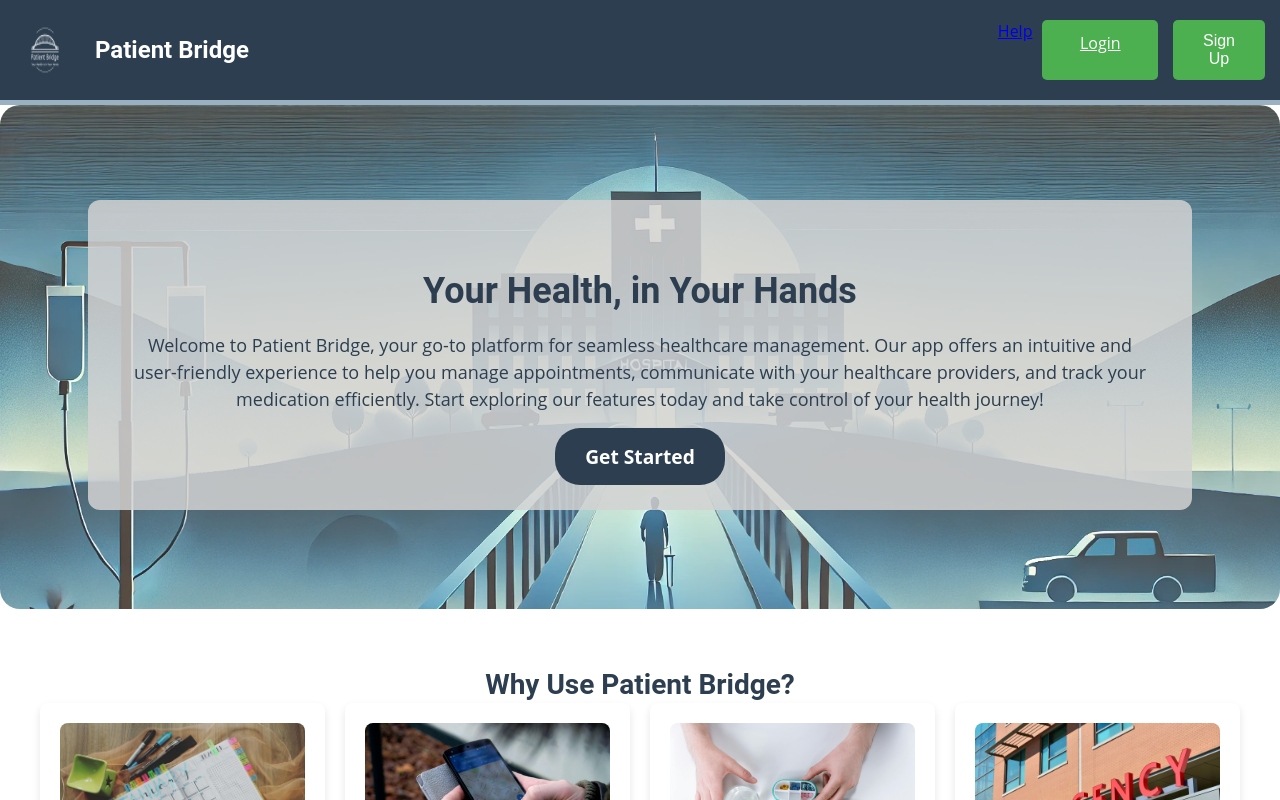
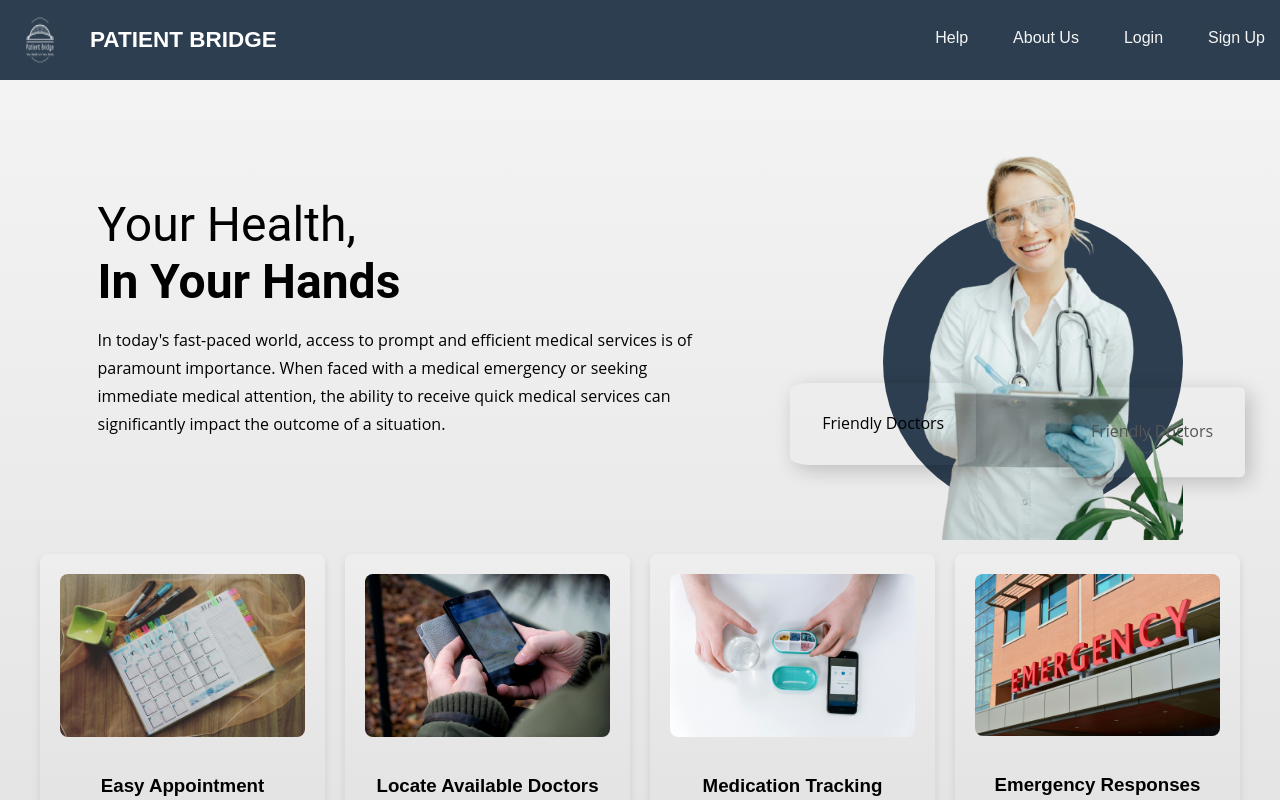
Before and after one commit to JewandreJuliano/Patient-Bridge, a React (Create React App) app in the folder patient-bridge/: page / in a window 1280 px wide. Shown: the top 800 px of the page. Built offline with nearby package versions, Linux system fonts and the light colour scheme.

Commit message:
Updated LandingPage

```diff
--- a/patient-bridge/src/components/LandingPage.jsx
+++ b/patient-bridge/src/components/LandingPage.jsx
@@ -11,48 +11,53 @@ const LandingPage = () => {
 
     return (
         <div className="landing-page">
-            <header className="header sticky-header">
+            <header className="header">
                 <div className="logo-title">
                     <img src="/assets/patient-bridge-icon.png" alt="Company Icon" className="icon" />
-                    <h1 className="title">Patient Bridge</h1>
+                    <h1 className="title">PATIENT BRIDGE</h1>
                 </div>
-                <div className="auth-buttons">
-                    <a href='/'>Help</a>
-                    <a href = '/login' className='login-btn'>Login</a>
-                    <div className="signup-dropdown">
-                        <button className="signup-btn" onClick={handleDropdownToggle}>Sign Up</button>
+
+                <nav className="nav-links">
+                    <a href="/">Help</a>
+                    <a href="/">About Us</a>
+                    <a href="/login">Login</a>
+                    <a href="#" onClick={handleDropdownToggle}>Sign Up</a>
                     {showDropdown && (
                         <div className="dropdown-menu">
                             <a href="/signup/patient" className="dropdown-item">Sign Up as Patient</a>
                             <a href="/signup/doctor" className="dropdown-item">Sign Up as Doctor/Practice</a>
                         </div>
                     )}
+                </nav>
+            </header>
+            <header class="header2">
+        <div class="content">
+          <h1><span>Your Health,</span><br />In Your Hands</h1>
+          <p>
+            In today's fast-paced world, access to prompt and efficient medical
+            services is of paramount importance. When faced with a medical
+            emergency or seeking immediate medical attention, the ability to
+            receive quick medical services can significantly impact the outcome
+            of a situation.
+          </p>
+        </div>
+        <div class="image">
+          <span class="image__bg"></span>
+          <img src="assets/doctor-overlay.png" alt="header image" className='profile-image'/>
+          </div>
+          <div class="image__content image__content__1">
+            <div class="details">
+              <p>Friendly Doctors</p>
             </div>
           </div>
-            </header>
-
-
-            <div className="background-image-container">
-                <img src="/assets/bgroundimage.png" alt="Medical Icons Background" className="background-image" />
+          <div class="image__content image__content__2">
+            <p>Friendly Doctors</p>
           </div>
 
-
-            <div className="hero-section">
-                <h2 className="hero-tagline">Your Health, in Your Hands</h2>
-                <p className="hero-description">
-                    Welcome to Patient Bridge, your go-to platform for seamless healthcare management.
-                    Our app offers an intuitive and user-friendly experience to help you manage appointments,
-                    communicate with your healthcare providers, and track your medication efficiently.
-                    Start exploring our features today and take control of your health journey!
-                </p>
-
-                <a href="/explore" className="cta-button">Get Started</a>
-            </div>
-
+      </header>
 
             <main className="main-content">
                 <section className="benefits">
-                    <h2>Why Use Patient Bridge?</h2>
                     <div className="benefits-grid">
                         <div className="benefit-item">
                             <img src="/assets/calender.jpg" alt="Easy Appointment Scheduling" className="benefit-icon" loading="lazy" />
--- a/patient-bridge/src/styles/LandingPage.css
+++ b/patient-bridge/src/styles/LandingPage.css
@@ -1,75 +1,87 @@
-.landing-page {
-    display: flex;
-    flex-direction: column;
-    min-height: 100vh;
-    font-family: "Open Sans", sans-serif;
+.landing-page{
+    margin: 0;
+    padding: 0;
+    background: linear-gradient(180deg, #f5f5f5 0%, #e0e0e0 100%);
 }
-
 .header {
     display: flex;
     justify-content: space-between;
     align-items: center;
-    padding: 20px;
+    padding: 15px !important;
     background-color: #2c3e50;
-    border-bottom: 5px solid #2c3e50;
-}
-
-.sticky-header {
-    position: sticky;
-    top: 0;
-    z-index: 100;
+    border: none !important;
 }
 
 .logo-title {
     display: flex;
+    font-size: 15px;
     align-items: center;
-    flex-grow: 1;
+    margin-right: auto;
 }
 
 .icon {
-    width: 80px;
-    height: 50px;
-    margin-right: 10px;
+    width: 40px;
+    height: 30px;
+    margin-right: 1px ;
 }
 
 .title {
-    margin: 0;
-    font-size: 24px;
+    font-size: 22px;
+    font-family: 'Montserrat', sans-serif;
     color: #f5f5f5;
 }
 
-.auth-buttons {
+/* Navigation Links */
+.nav-links {
     display: flex;
-    gap: 10px;
+    gap: 45px;
+    position: relative; /* Needed for the underline effect */
 }
 
-.auth-buttons .login-btn,
-.auth-buttons .signup-btn,
-.auth-buttons .help-btn {
-    padding: 12px 25px;
-    border: none;
-    border-radius: 5px;
-    cursor: pointer;
+.nav-links a {
+    color: #f5f5f5;
+    text-decoration: none;
     font-size: 16px;
-    transition: background-color 0.3s ease;
-}
-.signup-dropdown {
-    position: relative;
-    width: auto;
+    position: relative; /* Needed for the underline effect */
+    padding-bottom: 5px; /* Space for the underline */
+    transition: color 0.3s ease; /* Color transition */
 }
 
+.nav-links a:hover {
+    color: #9ab1c2;
+}
+
+/* Underline Effect */
+.nav-links a::after {
+    content: "";
+    position: absolute;
+    left: 0;
+    bottom: 0;
+    width: 0;
+    height: 2px; /* Thickness of the underline */
+    background-color: #9ab1c2; /* Underline color */
+    transition: width 0.3s ease, left 0.3s ease;
+}
+
+.nav-links a:hover::after {
+    width: 100%; /* Full width underline on hover */
+    left: 0; /* Aligns the underline with the hovered link */
+}
+
+
+/* Dropdown Menu */
 .dropdown-menu {
     position: absolute;
     top: 4.5rem;
     right: 1.5rem;
-    width: 150px; /* Adjust width if needed */
+    width: 150px;
     padding: 10px;
     border-radius: 8px;
     background-color: white;
     border: 1px solid gray;
     display: flex;
-    flex-direction: column; /* Align items in a column */
-    gap: 10px; /* Add some space between each item */
+    flex-direction: column;
+    gap: 10px;
 }
 
 .dropdown-menu::before {
@@ -86,99 +98,14 @@
 }
 
 .dropdown-item {
-    display: block;
+    text-decoration: none;
     padding: 5px 10px;
-    text-align: left;
-    color: #333;
-    text-decoration: none;
     border-radius: 4px;
+    color: black !important;
 }
 
 .dropdown-item:hover {
     background-color: #f0f0f0;
-  }
-.signup-btn {
-    background-color: #e5554f;
-    color: white;
-}
-
-.signup-btn:hover {
-    background-color: #d1443b;
-}
-
-.background-image-container {
-    position: relative;
-    width: 100%;
-    height: 550px;
-    overflow: hidden;
-}
-
-.background-image {
-    width: 100%;
-    height: auto;
-    opacity: 0.85;
-    object-fit: cover;
-    border-radius: 20px;
-}
-
-.hero-section {
-    position: absolute;
-    top: 200px;
-    left: 50%;
-    transform: translateX(-50%);
-    background-color: rgba(211, 211, 211, 0.85);
-    padding: 40px;
-    border-radius: 12px;
-    width: 80%;
-    text-align: center;
-    color: #2c3e50;
-    z-index: 1;
-
-}
-
-.hero-tagline {
-    font-size: 36px;
-    font-weight: bold;
-    color: #2c3e50;
-    margin-bottom: 20px;
-    animation: fadeIn 2s ease-in-out;
-}
-
-.hero-description {
-    font-size: 18px;
-    line-height: 1.5;
-    margin-bottom: 30px;
-    color: #2c3e50;
-}
-
-.cta-button {
-    background-color: #2c3e50;
-    color: white;
-    padding: 15px 30px;
-    border-radius: 25px;
-    text-decoration: none;
-    font-size: 1.2rem;
-    font-weight: bold;
-    transition: background-color 0.3s ease, transform 0.3s ease;
-}
-
-.cta-button:hover {
-    background-color: #e5554f;
-    transform: translateY(-3px);
-}
-
-.benefits {
-    background-color: white;
-    padding: 50px 20px;
-    text-align: center;
-    margin-top: -60px;
-
-}
-
-.benefits h2 {
-    font-size: 28px;
-    color: #2c3e50;
-    margin-bottom: 2px;
 }
 
 .benefits-grid {
@@ -190,7 +117,7 @@
 }
 
 .benefit-item {
-    background: white;
+    background: linear-gradient(180deg, #f5f5f562 0%, #e0e0e0 100%);
     border-radius: 8px;
     box-shadow: 0 4px 8px rgba(0, 0, 0, 0.1);
     padding: 20px;
@@ -209,32 +136,134 @@
     border-radius: 8px;
     object-fit: cover;
 }
-.footer {
-    background-color: #2c3e50;
-    color: #f5f5f5;
-    padding: 20px 0;
-    text-align: center;
-    border-top: 5px solid #9ab1c2;
+
+.content h1 {
+    margin-bottom: 1rem;
+    font-size: 3rem;
+    font-weight: 700;
+    color: var(--text-dark);
 }
 
-.footer-links {
-    display: flex;
-    justify-content: center;
-    gap: 20px;
-    margin-top: 10px;
+.content h1 span {
+    font-weight: 400;
 }
 
-.footer-links a {
-    color: #f5f5f5;
-    text-decoration: none;
-    transition: color 0.3s ease;
+.content p {
+    margin-bottom: 2rem;
+    color: var(--text-light);
+    line-height: 1.75rem;
 }
 
-.footer-links a:hover {
-    color: #9ab1c2;
+.image {
+    position: relative;
+    text-align: center;
+    isolation: isolate;
+    display: inline-block;
+    max-width: 40%; /* Decrease width to bring image closer */
+    margin-left: -20px; /* Adjust this value to bring the image closer */
 }
 
-@keyframes fadeIn {
-    0% { opacity: 0; transform: translateY(20px); }
-    100% { opacity: 1; transform: translateY(0); }
+.image__bg {
+    position: absolute;
+    top: 60%;
+    left: 50%;
+    transform: translate(-50%, -50%);
+    height: 300px;
+    width: 300px;
+    background-color: #2c3e50;
+    border-radius: 50% !important;
+    z-index: -1;
 }
+
+.image img {
+    width: 130%;
+    max-width: 300px;
+    height: auto;
+    position: relative;
+    z-index: 2;
+}
+
+.image__content {
+    position: absolute;
+    top: 50%;
+    padding: 1rem 2rem;
+    display: flex;
+    align-items: center;
+    gap: 1rem;
+    text-align: left;
+    background-color: var(--white);
+    border-radius: 5px;
+    box-shadow: 5px 5px 20px rgba(0, 0, 0, 0.2);
+}
+
+.image__content__1 {
+    transform: translate(calc(-50% - 8rem), calc(-50% - 8rem)); /* Adjusted left translation */
+    border-radius: 10%;
+    height: 50px;
+    left: 79%;
+    top: 69%;
+}
+
+.image__content__1 span {
+    padding: 10px 4px;
+    font-size: 1.5rem;
+    color: var(--primary-color);
+    background-color: #defcf4;
+    border-radius: 100%;
+}
+
+.image__content__1 h4 {
+    font-size: 1.5rem;
+    font-weight: 600;
+    color: var(--text-dark);
+}
+
+.image__content__1 p {
+    color: var(--text-light);
+}
+
+.image__content__2 {
+    transform: translate(calc(-50% + 8rem), calc(-50% + 10rem));
+    left: 80%;
+    top: 34%;
+
+}
+.image__content__2 ul {
+    list-style: none;
+    display: grid;
+    gap: 1rem;
+}
+
+.image__content__2 span {
+    font-size: 1.5rem;
+    color: var(--primary-color);
+}
+
+.offers {
+    display: flex;
+    flex-direction: column; /* Stacks the items vertically */
+    align-items: flex-start; /* Aligns items to the left */
+    gap: 0; /* Remove any gap between the two lines */
+}
+
+.offers li {
+    display: flex;
+    align-items: center; /* Aligns the icon and text vertically */
+    gap: 0.5rem; /* Adjusts space between icon and text */
+    color: var(--text-light);
+}
+
+
+
+.header2 {
+    display: flex;
+    justify-content: space-around; /* Aligns content to the left and image to the right */
+    align-items: center; /* Vertically centers the content */
+    padding: 10px; /* Optional: Add padding for spacing */
+}
+
+.content {
+    flex: 1; /* Takes up remaining space on the left */
+    max-width: 50%; /* Limit the width of the content */
+
+}
```
Also changed, not shown: patient-bridge/public/assets/doctor-overlay.png (added). Lines whose indentation alone changed are shown as unchanged.
